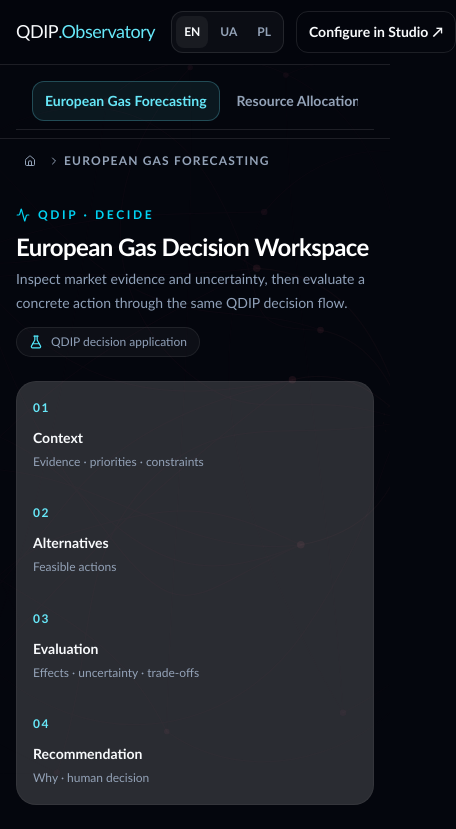
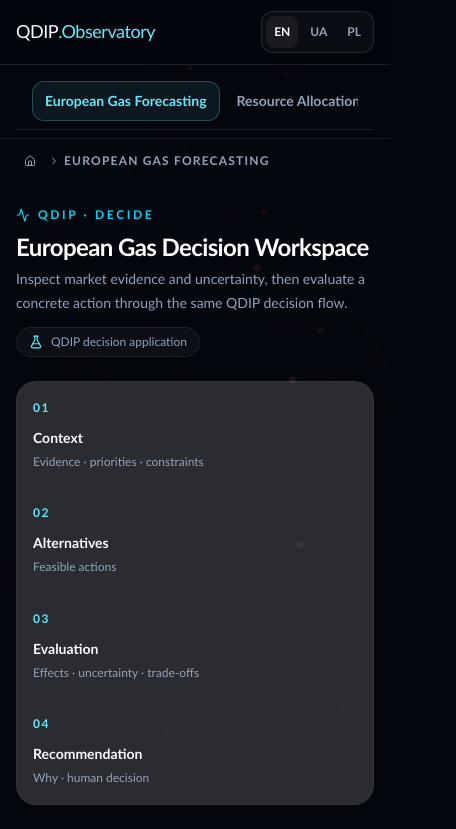
Before and after one commit to mentality-prj/dip-observatory, a Next.js app: page /en/gas-forecast in a window 390 px wide. Shown: the top 829 px of the page, 456 px wide, since content can reach past the window. Built offline with nearby package versions, Linux system fonts and the light colour scheme; no server answers.

Commit message:
fix(design-system): keep product header within mobile viewport

```diff
--- a/src/design-system/components.css
+++ b/src/design-system/components.css
@@ -442,6 +442,18 @@
   .ds-product-header-inner {
     padding-inline: var(--ds-space-4);
   }
+  .ds-product-header-inner {
+    min-width: 0;
+    gap: var(--ds-space-2);
+  }
+  .ds-product-header-actions {
+    min-width: 0;
+    margin-left: auto;
+    gap: var(--ds-space-1);
+  }
+  .ds-product-header-actions > .ds-product-switch-link {
+    display: none;
+  }
   .ds-page {
     padding-block: var(--ds-space-6) var(--ds-space-12);
   }
```
